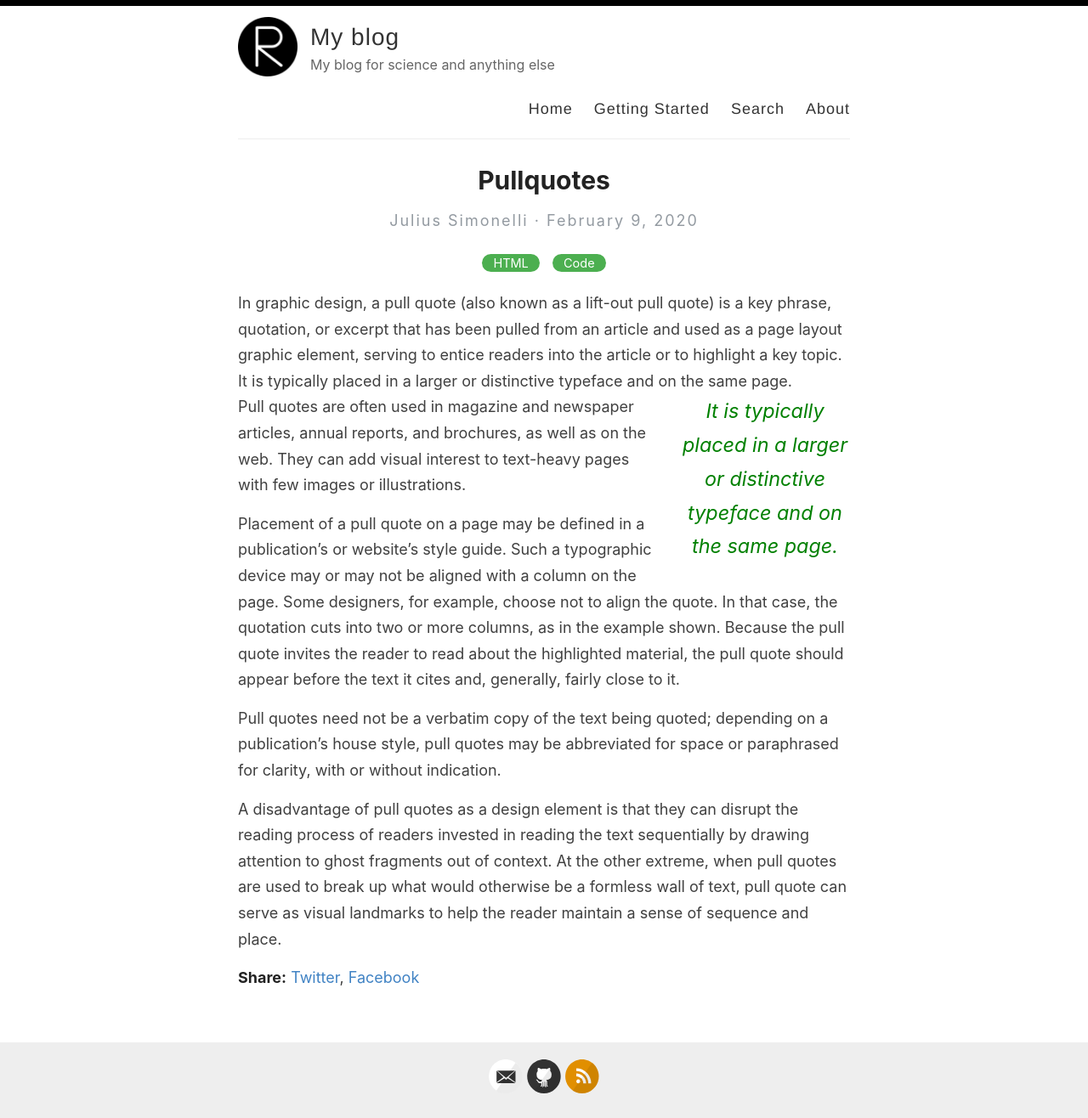
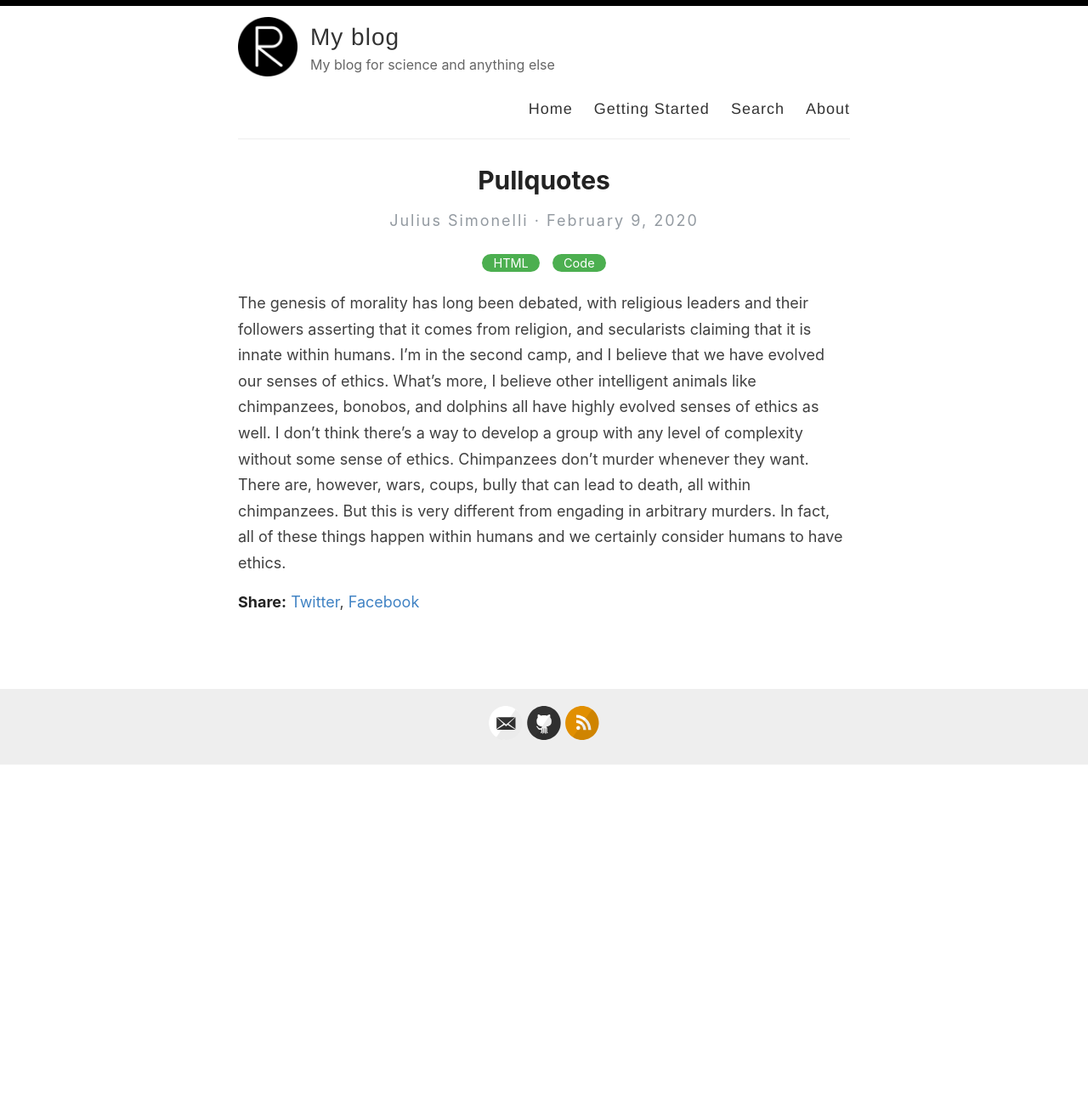
Before and after one commit to jss367/blog, a Jekyll site: the page built from _posts/2020-02-09-end-of-the-compass.md, in a window 1280 px wide. Shown: the whole page at 85% size. Built offline with Jekyll 4.4.1, drawn with Linux system fonts in a browser that asks for light colours; after the commit the page ends 901 px from its top, so only the background shows below that.

Commit message:
Update 2020-02-09-end-of-the-compass.md

```diff
--- a/_posts/2020-02-09-end-of-the-compass.md
+++ b/_posts/2020-02-09-end-of-the-compass.md
@@ -2,13 +2,7 @@
 layout: post
 title:  Pullquotes
 categories: [HTML,Code]
-excerpt: In graphic design, a pull quote (also known as a lift-out pull quote) is a key phrase, quotation, or excerpt that has been pulled from an article and used as a page layout graphic element, serving to entice readers into the article or to highlight a key topic.
+excerpt: We have no moral compass for the 21st century
 ---
 
-In graphic design, a pull quote (also known as a lift-out pull quote) is a key phrase, quotation, or excerpt that has been pulled from an article and used as a page layout graphic element, serving to entice readers into the article or to highlight a key topic. {% include pullquote.html quote="It is typically placed in a larger or distinctive typeface and on the same page." %} Pull quotes are often used in magazine and newspaper articles, annual reports, and brochures, as well as on the web. They can add visual interest to text-heavy pages with few images or illustrations.
-
-Placement of a pull quote on a page may be defined in a publication's or website's style guide. Such a typographic device may or may not be aligned with a column on the page. Some designers, for example, choose not to align the quote. In that case, the quotation cuts into two or more columns, as in the example shown. Because the pull quote invites the reader to read about the highlighted material, the pull quote should appear before the text it cites and, generally, fairly close to it.
-
-Pull quotes need not be a verbatim copy of the text being quoted; depending on a publication's house style, pull quotes may be abbreviated for space or paraphrased for clarity, with or without indication.
-
-A disadvantage of pull quotes as a design element is that they can disrupt the reading process of readers invested in reading the text sequentially by drawing attention to ghost fragments out of context. At the other extreme, when pull quotes are used to break up what would otherwise be a formless wall of text, pull quote can serve as visual landmarks to help the reader maintain a sense of sequence and place.
+The genesis of morality has long been debated, with religious leaders and their followers asserting that it comes from religion, and secularists claiming that it is innate within humans. I'm in the second camp, and I believe that we have evolved our senses of ethics. What's more, I believe other intelligent animals like chimpanzees, bonobos, and dolphins all have highly evolved senses of ethics as well. I don't think there's a way to develop a group with any level of complexity without some sense of ethics. Chimpanzees don't murder whenever they want. There are, however, wars, coups, bully that can lead to death, all within chimpanzees. But this is very different from engading in arbitrary murders. In fact, all of these things happen within humans and we certainly consider humans to have ethics.
```
